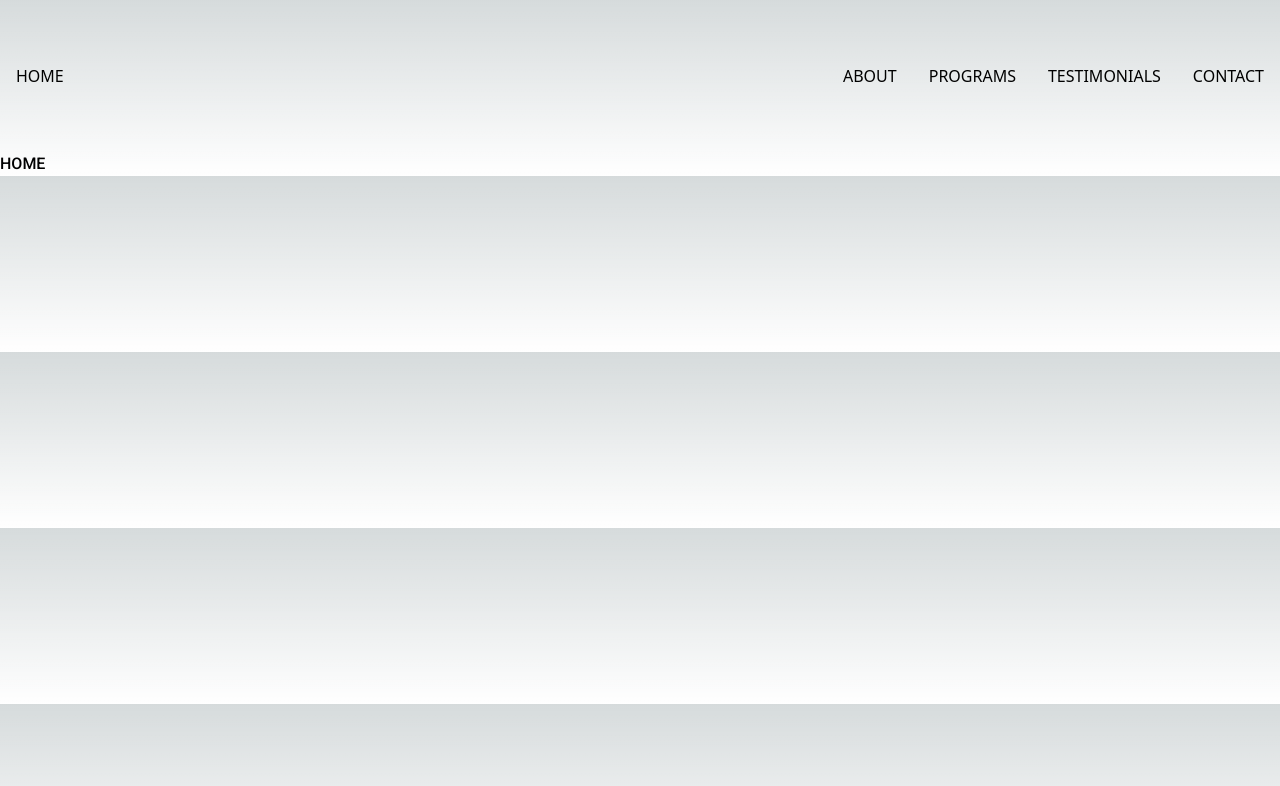
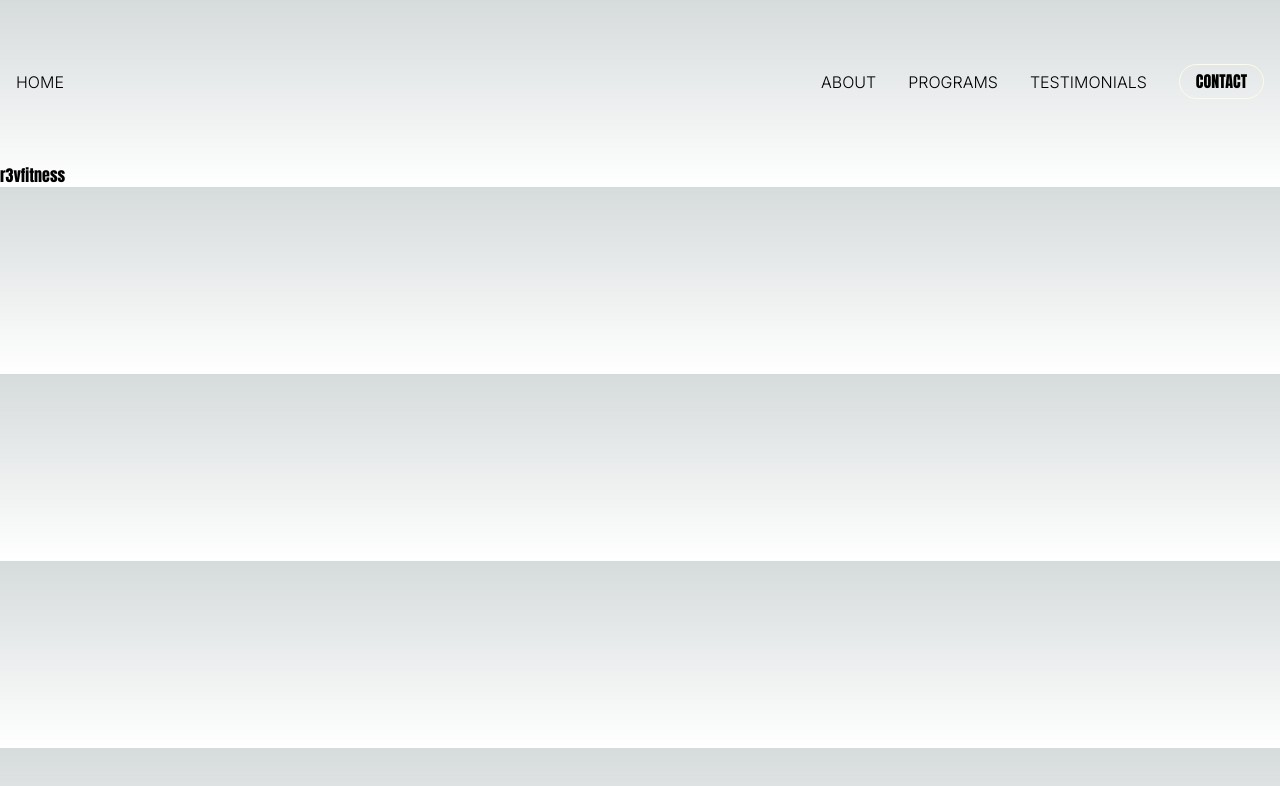
Before and after one commit to gonzaleza61/r3vfitness, a Next.js app: page / in a window 1280 px wide. Shown: the top 786 px of the page. Built offline with nearby package versions, Linux system fonts and the light colour scheme.

Commit message:
font file fix and nav bar styling

```diff
--- a/src/app/components/HeroSection.js
+++ b/src/app/components/HeroSection.js
@@ -1,4 +1,4 @@
-import { roboto } from "../fonts"
+import { anton } from "../fonts"
 
 export default function HeroSection(){
 
@@ -6,7 +6,7 @@ export default function HeroSection(){
 
     return(
         <>
-        <p className={roboto.className}>HOME</p>
+        <h1 className={anton.className}>r3vfitness</h1>
         </>
     )
 }
--- a/src/app/components/NavBar.js
+++ b/src/app/components/NavBar.js
@@ -1,4 +1,4 @@
-
+import { anton, inter } from "../fonts"
 
 export default function NavBar(){
     return(
@@ -9,7 +9,7 @@ export default function NavBar(){
                 <li><a href="#">ABOUT</a></li>
                 <li><a href="#">PROGRAMS</a></li>
                 <li><a href="#">TESTIMONIALS</a></li>
-                <li><a href="#">CONTACT</a></li>
+                <li className='px-4 py-1 rounded-full border border-yellow-50'><a className={anton.className}  href="#">CONTACT</a></li>
             </ul>
         </nav>
         </>
--- a/src/app/fonts.js
+++ b/src/app/fonts.js
@@ -1,14 +1,16 @@
-import { Inter, Roboto } from 'next/font/google'
+import { Inter, Anton} from 'next/font/google'
 
 
-export const roboto = Roboto({
+export const anton = Anton({
     subsets:['latin'],
-    weight: '500',
-    display: 'swap'
+    weight: '400',
+    display: 'swap',
+    variable: '--font-anton'
   })
 
 export const inter = Inter({
     subsets:['latin'],
-    weight: '900',
-    display: 'swap'
+    weight: '300',
+    display: 'swap',
+    variable: '--font-inter'
   })
--- a/src/app/layout.js
+++ b/src/app/layout.js
@@ -1,5 +1,6 @@
 import NavBar from './components/NavBar'
 import './globals.css'
+import { inter } from './fonts'
 
 
 export const metadata = {
@@ -9,7 +10,7 @@ export const metadata = {
 
 export default function RootLayout({ children }) {
   return (
-    <html lang="en">
+    <html lang="en" className={inter.className}>
       <body>
       <NavBar/>
         {children}</body>
--- a/src/app/page.js
+++ b/src/app/page.js
@@ -1,6 +1,5 @@
 import Image from 'next/image'
 import HeroSection from './components/HeroSection'
-import { roboto } from './fonts'
 
 
 
@@ -8,7 +7,7 @@ export default function Home() {
 
   return (
     <>
-    <HeroSection className={roboto.className}/>
+    <HeroSection/>
     </>
   )
 }
--- a/tailwind.config.js
+++ b/tailwind.config.js
@@ -1,4 +1,6 @@
 /** @type {import('tailwindcss').Config} */
+
+
 module.exports = {
   content: [
     './src/pages/**/*.{js,ts,jsx,tsx,mdx}',
@@ -7,6 +9,10 @@ module.exports = {
   ],
   theme: {
     extend: {
+      fontFamily: {
+        sans: ['var(--font-inter)'],
+        mono: ['var(--font-anton)'],
+      },
       backgroundImage: {
         'gradient-radial': 'radial-gradient(var(--tw-gradient-stops))',
         'gradient-conic':
```
